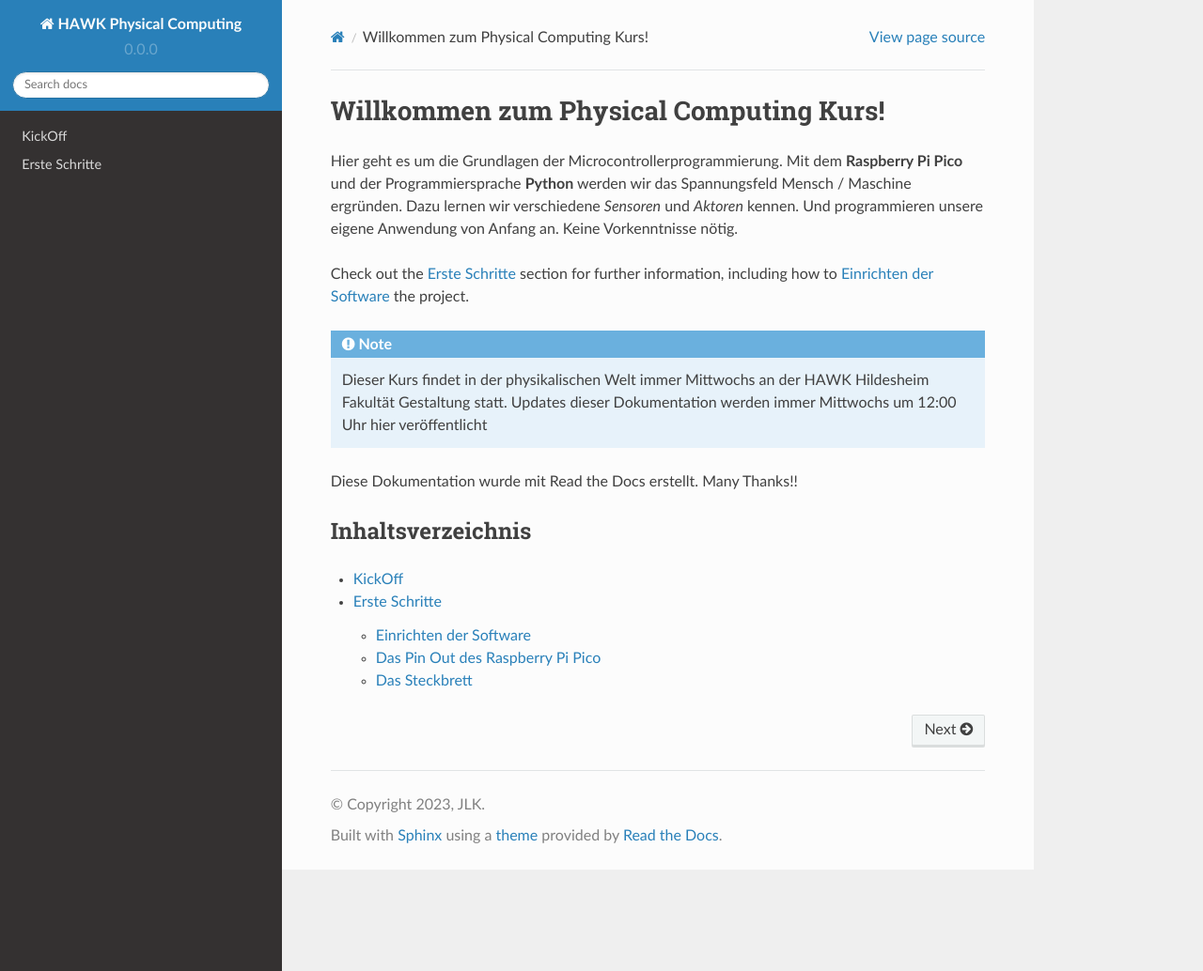
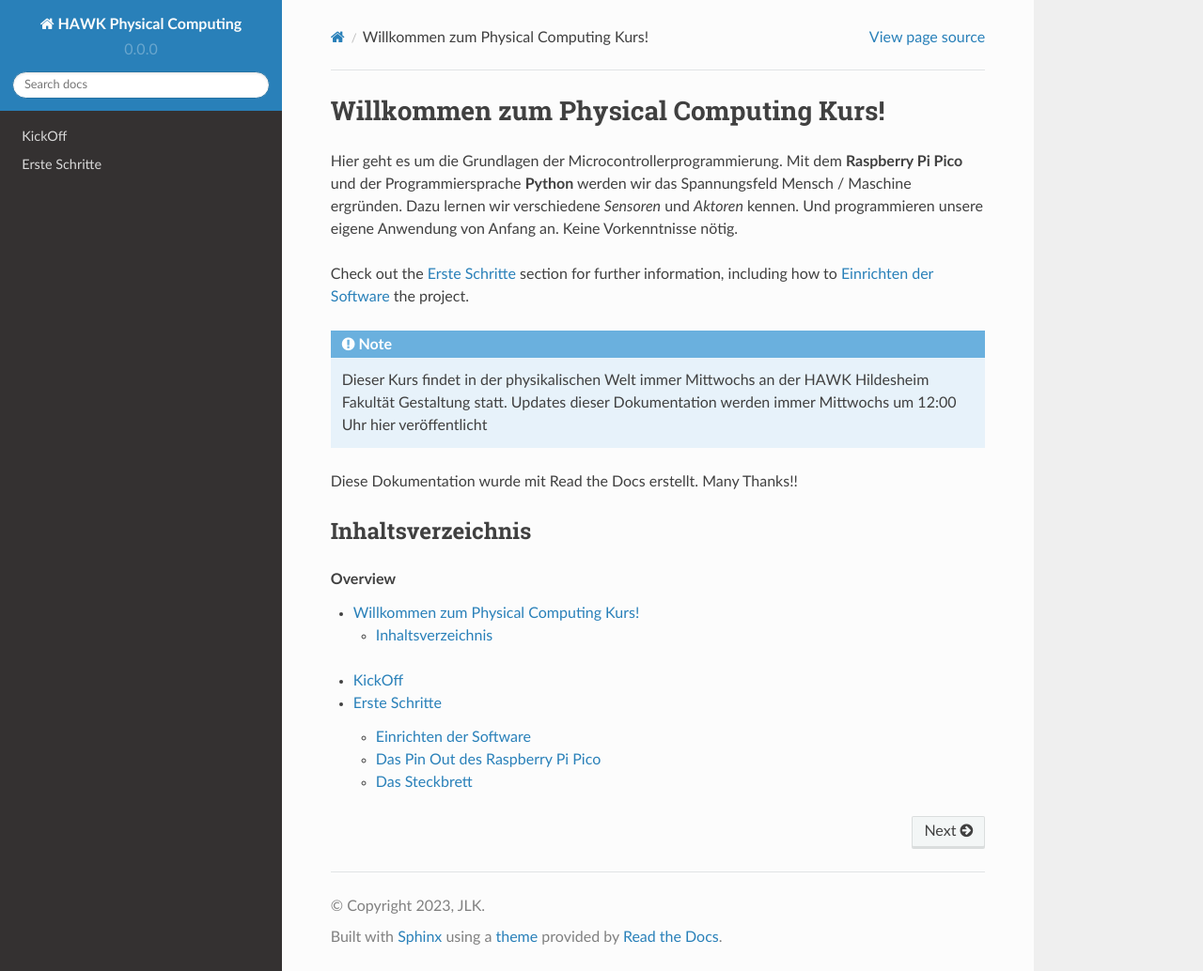
Before and after one commit to HAWK-Computing/physicalcomputing, a Sphinx documentation site: the page built from docs/index.rst, in a window 1280 px wide and 1034 px high. Shown: the whole window at 94% size. Built offline with Sphinx 7.4.7 and the Read the Docs theme 2.0.0, drawn with Linux system fonts in a browser that asks for light colours.

Commit message:
mini changes

```diff
--- a/docs/ErsteSchritte.rst
+++ b/docs/ErsteSchritte.rst
@@ -38,5 +38,6 @@ Das Steckbrett
 -----------------
 
 Schnell Prototyping mit dem Steckplatine auch genannt `Breadboard`_
+Oder geht es hier zum Beitrag `Wikipedia <https://de.wikipedia.org/wiki/Steckplatine>`_
 
 .. _Breadboard: https://de.wikipedia.org/wiki/Steckplatine
--- a/docs/index.rst
+++ b/docs/index.rst
@@ -18,6 +18,8 @@ Diese Dokumentation wurde mit Read the Docs erstellt. Many Thanks!!
 Inhaltsverzeichnis
 --------
 
+.. contents:: Overview
+
 .. toctree::
    Kickoff
    ErsteSchritte
```
